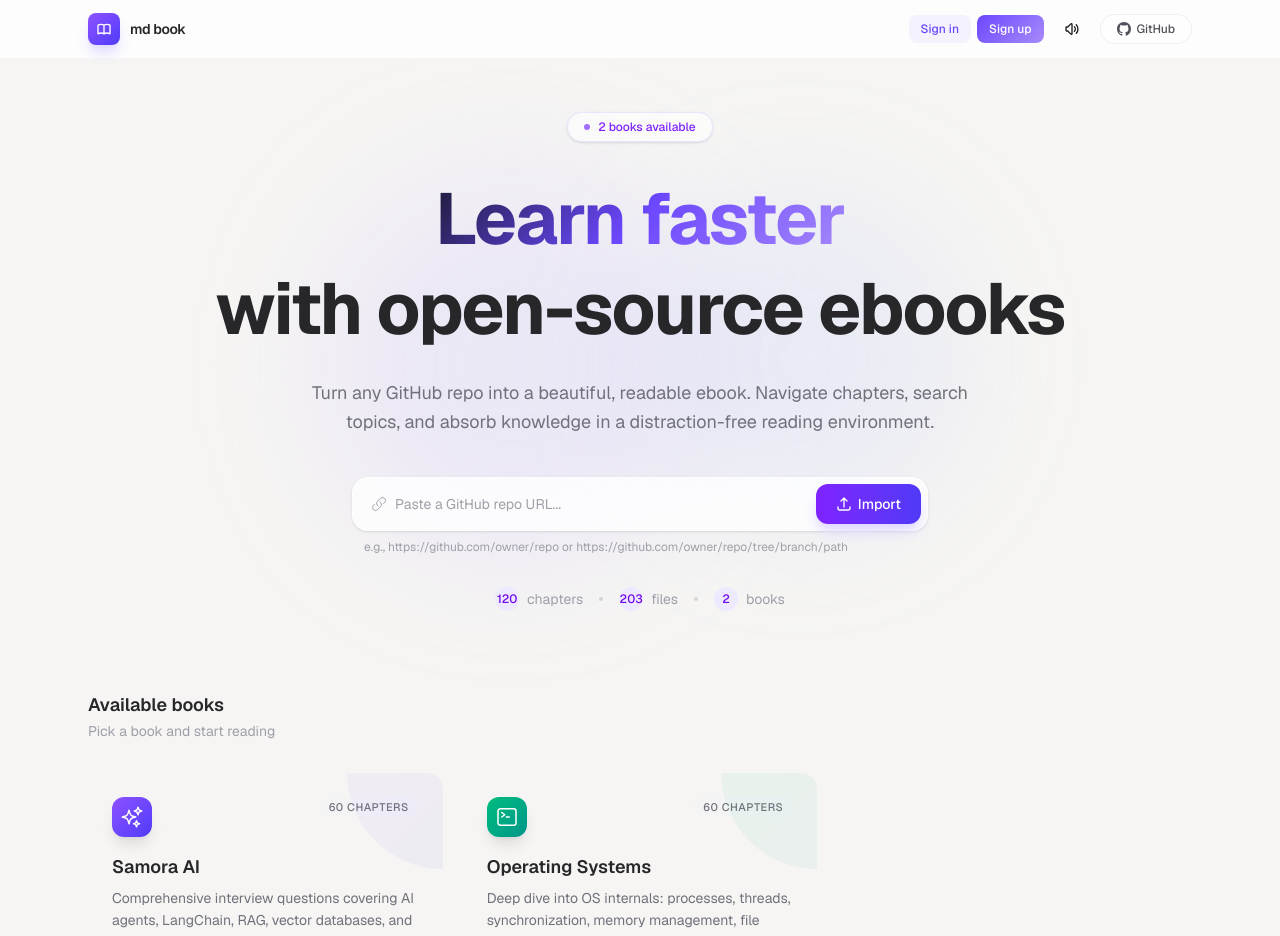
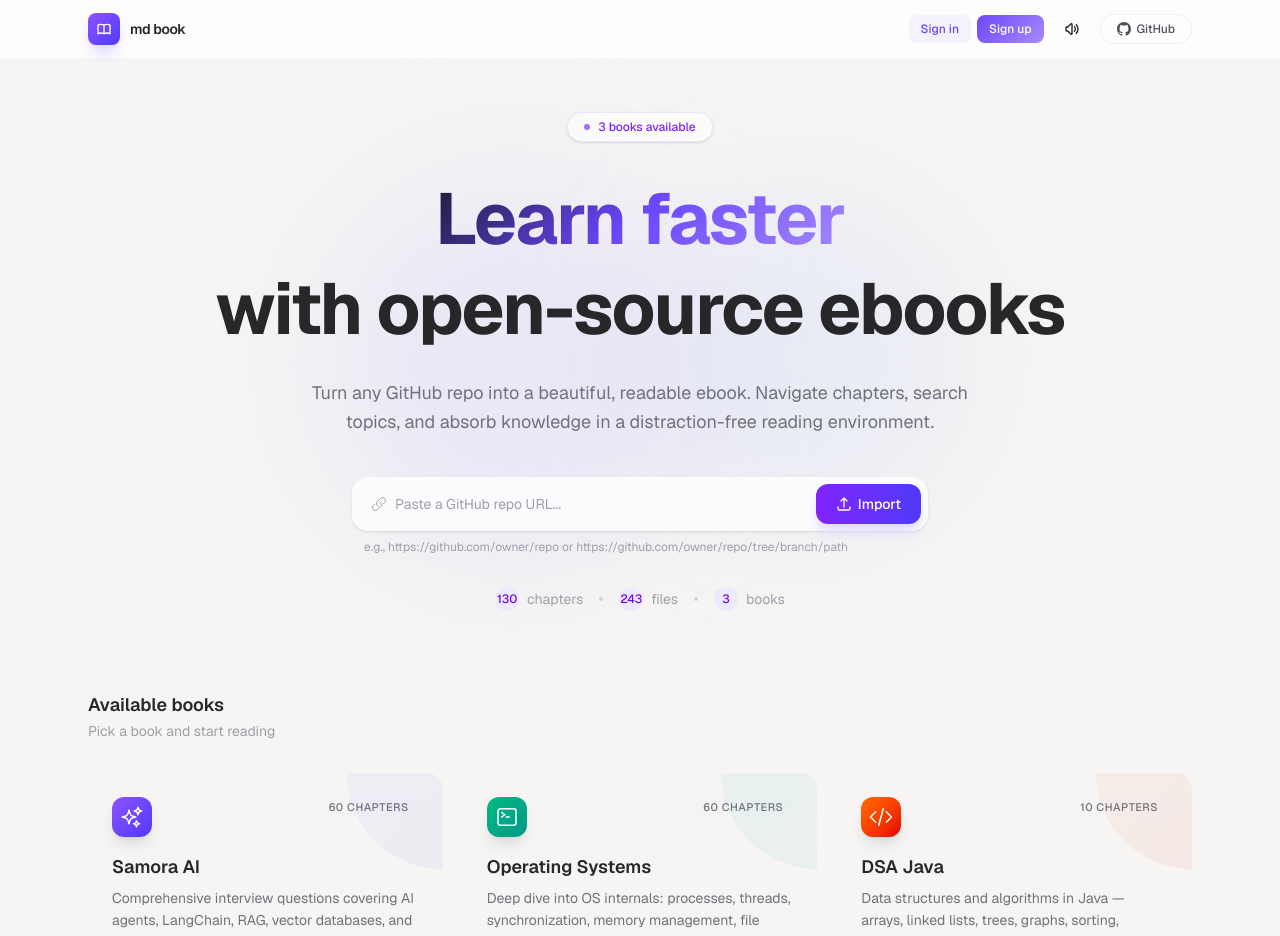
Before and after one commit to aayush598/md-book, a Next.js app: page / in a window 1280 px wide. Shown: the top 936 px of the page. Built offline with nearby package versions, Linux system fonts and the light colour scheme; no server answers.

Commit message:
feat: add DSA Java course configuration and homepage entry

```diff
--- a/app/page.tsx
+++ b/app/page.tsx
@@ -31,6 +31,19 @@ const configuredBooks = [
     icon: (
       <svg className="h-6 w-6" fill="none" viewBox="0 0 24 24" stroke="currentColor" strokeWidth={1.5}>
         <path strokeLinecap="round" strokeLinejoin="round" d="M6.75 7.5l3 2.25-3 2.25m4.5 0h3m-9 8.25h13.5A2.25 2.25 0 0021 18V6a2.25 2.25 0 00-2.25-2.25H5.25A2.25 2.25 0 003 6v12a2.25 2.25 0 002.25 2.25z" />
+      </svg>
+    ),
+  },
+  {
+    id: "dsa-java",
+    name: "DSA Java",
+    description: "Data structures and algorithms in Java — arrays, linked lists, trees, graphs, sorting, dynamic programming, and interview problems.",
+    chapters: 10,
+    files: 40,
+    gradient: "from-orange-500 to-red-600",
+    icon: (
+      <svg className="h-6 w-6" fill="none" viewBox="0 0 24 24" stroke="currentColor" strokeWidth={1.5}>
+        <path strokeLinecap="round" strokeLinejoin="round" d="M17.25 6.75L22.5 12l-5.25 5.25m-10.5 0L1.5 12l5.25-5.25m7.5-3l-4.5 16.5" />
       </svg>
     ),
   },
--- a/lib/github.ts
+++ b/lib/github.ts
@@ -47,6 +47,14 @@ const BOOKS_CONFIG: BookConfig[] = [
     path: "subject/os",
     name: "Operating Systems",
     id: "os",
+  },
+  {
+    owner: "aayush598",
+    repo: "learn-techstacks",
+    branch: "main",
+    path: "interview_prep_june/dsa_java",
+    name: "DSA Java",
+    id: "dsa-java",
   },
 ];
 
```
